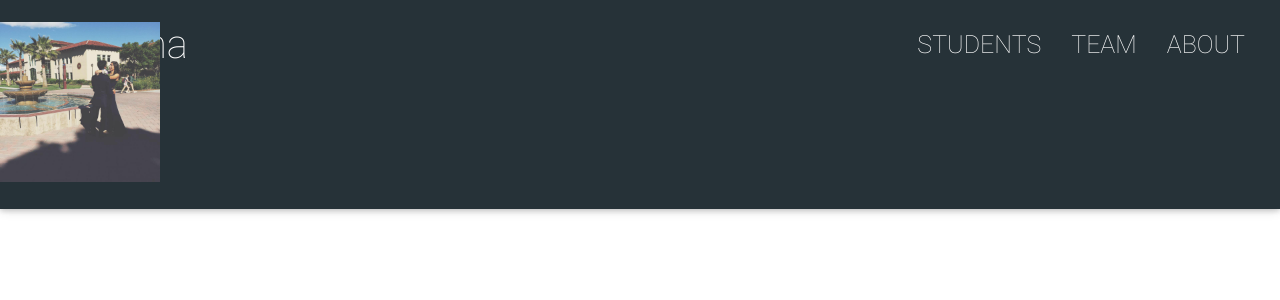
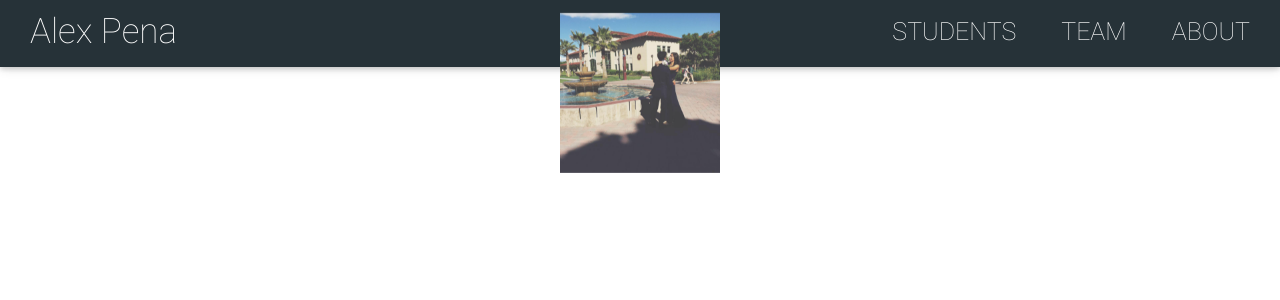
Before and after one commit to Saturn-V/Saturn-V.github.io, a PHP site: page / in a window 1280 px wide. Shown: the top 300 px of the page. Run offline with PHP 8.4, Linux system fonts and the light colour scheme; some libraries are stand-ins or nearby versions.

Commit message:
centered image
-Centered image that was set to position: absolute inside <div>

-new issue; unable to dynamically adjust height of div/nav in
accordance to padding change in list elements or title/logo.

```diff
--- a/css/main.css
+++ b/css/main.css
@@ -5,41 +5,36 @@
   position: fixed;
 }
 
-.nav-items {
-  padding-top: 1%;
-  padding-bottom: 1%;
-  padding-right: 20px !important;
+.nav-item {
+  padding-top: 25%;
+  padding-bottom: 25%;
+  padding-right: 30px !important;
   display: inline !important;
   position: relative;
-}
-
-.nav-inner-item {
-  padding-right: 30px;
-}
-
-.profile-name{
-  padding-top: 1% !important;
-  padding-bottom: 1% !important;
-  padding-left: 20px !important;
-}
-
-.name-style {
-  font-size: 40px;
+  font-size: 25px;
   font-weight: 200;
 }
 
-.item {
-  font-size: 25px;
+.nav-profile-name{
+  padding-top: 25% !important;
+  padding-bottom: 25% !important;
+  padding-left: 30px !important;
+  display: inline;
+  position: relative;
+  font-size: 35px;
   font-weight: 200;
 }
 
 .profile-img {
   border-radius: 475px;
-  overflow: visible;
   width: 12.5%;
   height: auto;
-  display: inline-block;
+  /*margin-top: 1.75% !important;*/
+  overflow: visible;
+  position: absolute;
+  display: block;
   margin: auto;
-  margin-top: 1.75%;
-  position: relative;
+  margin-top: 1%;
+  left: 0;
+  right: 0;
 }
--- a/index.html
+++ b/index.html
@@ -26,9 +26,9 @@
 
             <!-- Home/Banner -->
             <nav id="home" class="nav">
-          				            <a href="#home" class="brand-logo profile-name">
+                  <a href="#home" class="brand-logo">
 
-          				                 <strong class="white-text name-style">
+                        <strong class="white-text nav-profile-name">
                               Alex Pena
                         </strong>
 
@@ -36,11 +36,12 @@
 
                   <img src="assets/profile.jpg" class="profile-img"> </img>
 
-            	    		        <ul id="nav-mobile" class="right hide-on-med-and-down nav-items">
-            	      			         <li><a class="white-text item" href="#students">STUDENTS</a></li>
-            	      			         <li><a class="white-text item" href="#team">TEAM</a></li>
-            				               <li><a class="white-text item" href="#about">ABOUT</a></li>
+                  <ul id="nav-mobile" class="right hide-on-med-and-down">
+                        <li><a class="white-text nav-item" href="#students">STUDENTS</a></li>
+                        <li><a class="white-text nav-item" href="#team">TEAM</a></li>
+                        <li><a class="white-text nav-item" href="#about">ABOUT</a></li>
                   </ul>
             </nav>
+
         </body>
 </html>
```
Lines whose indentation alone changed are shown as unchanged.
